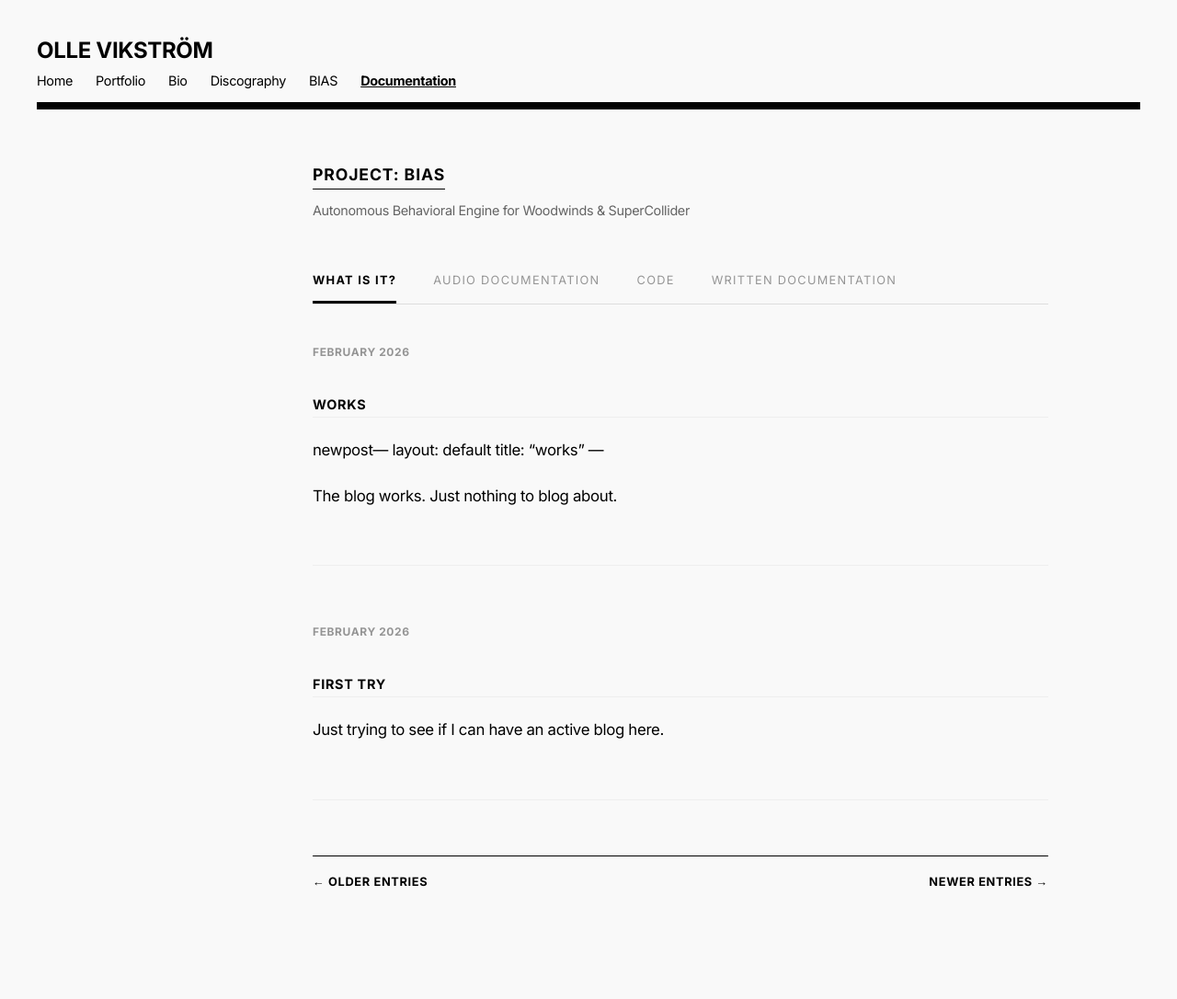
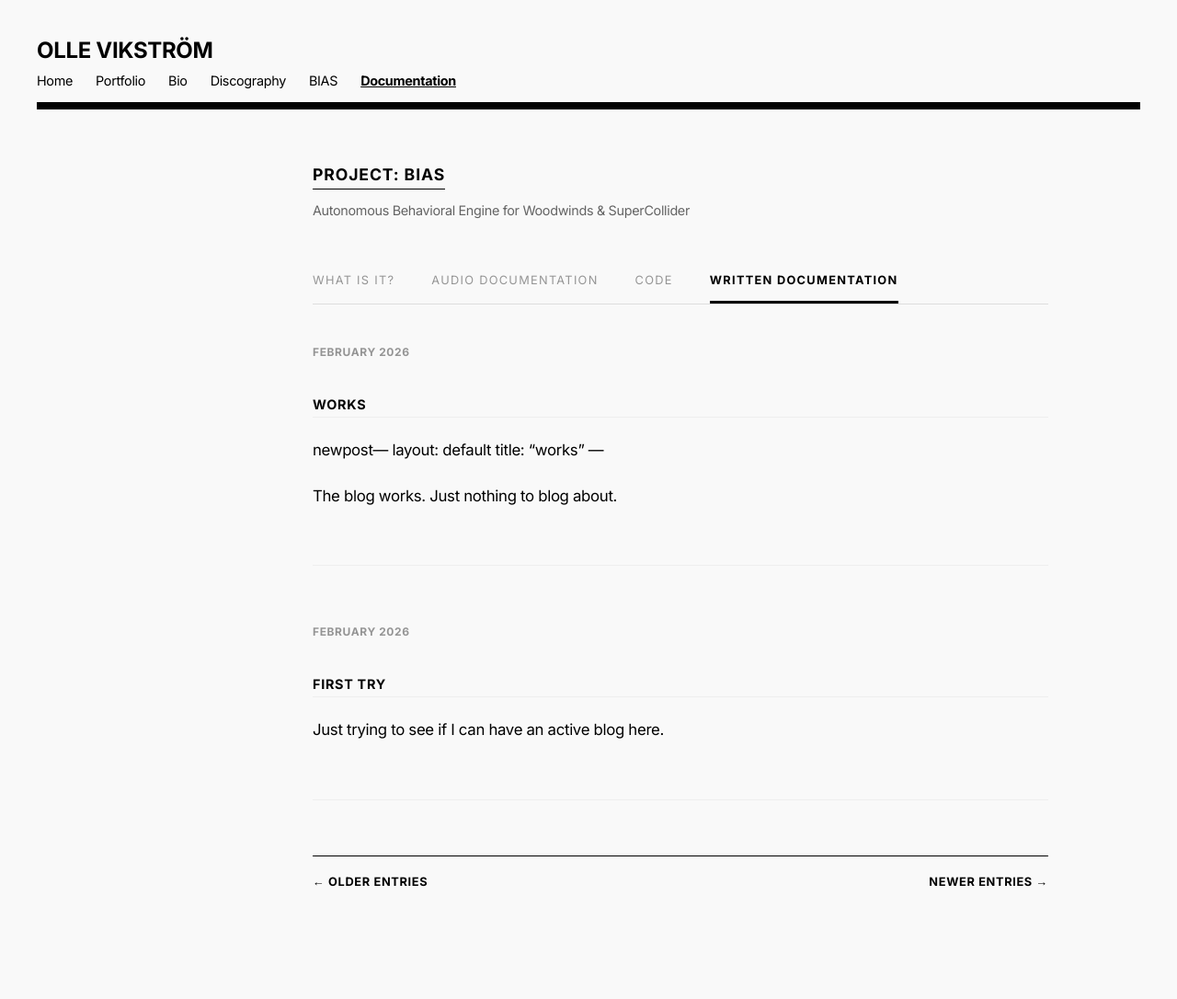
Before and after one commit to vikstromo/vikstromo.github.io, a Jekyll site: the page built from bias-documentation.html, in a window 1280 px wide. Shown: the whole page at 92% size. Built offline with Jekyll 4.4.1, drawn with Linux system fonts in a browser that asks for light colours.

Commit message:
Fxed nav

```diff
--- a/bias-documentation.html
+++ b/bias-documentation.html
@@ -8,12 +8,13 @@
     <h2 style="text-transform: uppercase; margin-bottom: 10px;">Project: BIAS</h2>
     <p style="opacity: 0.6; font-size: 0.9rem; margin-bottom: 40px;">Autonomous Behavioral Engine for Woodwinds & SuperCollider</p>
 
-    <div class="tab-nav">
-        <button class="tab-button active" onclick="openTab(event, 'concept')">What is it?</button>
-        <button class="tab-button" onclick="openTab(event, 'audio')">Audio Documentation</button>
-        <button class="tab-button" onclick="openTab(event, 'code')">Code</button>
-        <a href="bias-documentation.html" class="tab-link">Written Documentation</a>
-    </div>
+   <div class="tab-nav">
+    <a href="/BIAS.html" class="tab-link">What is it?</a>
+    <a href="/BIAS.html" class="tab-link">Audio Documentation</a>
+    <a href="/BIAS.html" class="tab-link">Code</a>
+
+    <a href="/bias-documentation.html" class="tab-link active">Written Documentation</a>
+</div>
 
     {% for post in site.posts %}
     <div class="blog-entry">
```
Also changed, not shown: BIAS.html (+7 -6 lines).
